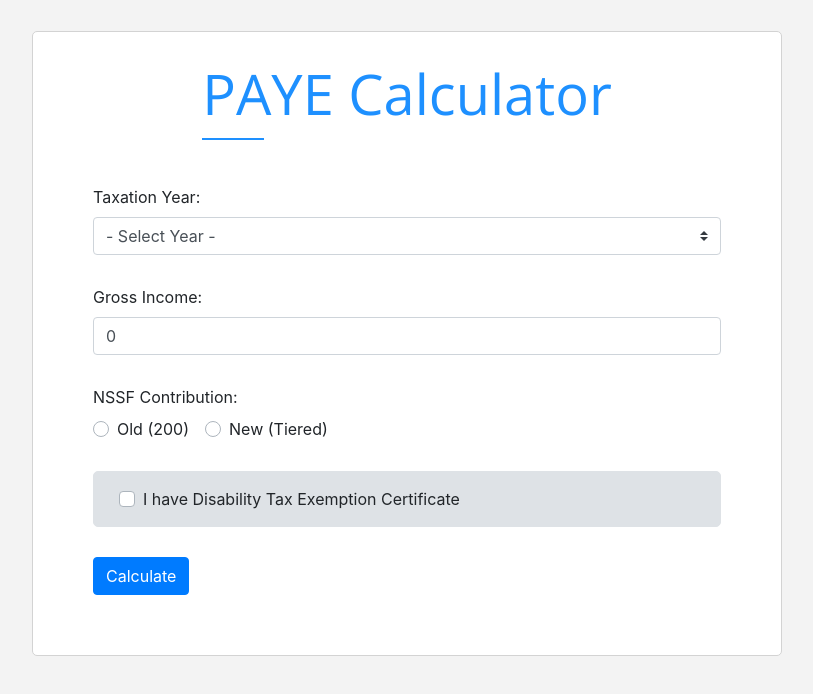
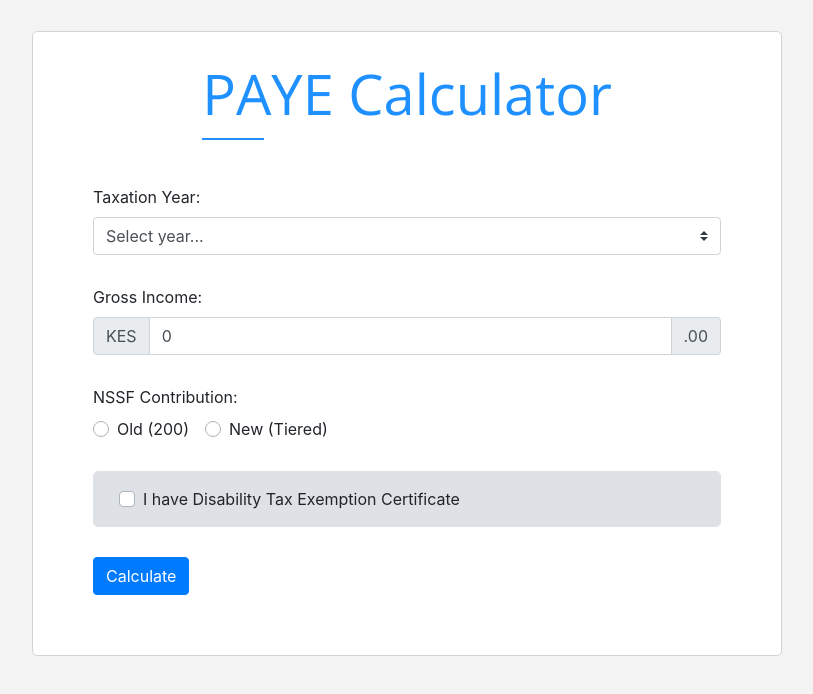
Before and after one commit to goamoth/payecalculator, a React (Create React App) app: page / in a window 1280 px wide. Shown: the top 694 px of the page, without its empty margins (233-1046 px from the left). Built offline with nearby package versions, Linux system fonts and the light colour scheme.

Commit message:
added styles to Form and Results

```diff
--- a/src/components/Form.js
+++ b/src/components/Form.js
@@ -11,14 +11,22 @@ class Form extends Component {
                   <div className="form-group">
                      <label htmlFor="year"> Taxation Year: </label>
                      <select name="year" id="year" className="custom-select" value={this.props.year} onChange={this.props.changeHandler} required>
-                        <option value="" selected> - Select Year - </option>
+                        <option value="" selected> Select year... </option>
                         <option value="2020"> 2020 </option>
                      </select>
                   </div>
 
                   <div className="form-group">
                      <label htmlFor="grossPay"> Gross Income: </label>
-                     <input type="number" className="form-control" id="grossPay" name="grossPay" placeholder="75000" value={this.props.grossPay} onChange={ this.props.changeHandler } required />
+                     <div className="input-group mb-3">
+                        <div className="input-group-prepend">
+                           <span className="input-group-text">KES</span>
+                        </div>
+                        <input type="number" className="form-control" id="grossPay" name="grossPay" placeholder="75000" value={this.props.grossPay} onChange={ this.props.changeHandler } required aria-label="Gross Income Input" />
+                        <div className="input-group-append">
+                           <span className="input-group-text">.00</span>
+                        </div>
+                     </div>
                   </div>
 
                   <div className="form-group">
--- a/src/components/Results.js
+++ b/src/components/Results.js
@@ -13,27 +13,27 @@ class Results extends Component {
                   <tbody>
                      <tr>
                         <td> Gross Income: </td>
-                        <td> { this.props.grossPay ? (this.props.grossPay).toLocaleString() : 0 } </td>
+                        <td> Kes { this.props.grossPay ? (this.props.grossPay).toLocaleString() : 0 } </td>
                      </tr>
                      <tr>
                         <td> NSSF Contribution: </td>
-                        <td> { this.props.nssf ? (this.props.nssf).toLocaleString() : 0 } </td>
+                        <td> Kes { this.props.nssf ? (this.props.nssf).toLocaleString() : 0 } </td>
                      </tr>
                      <tr>
                         <td> Total Deduction: </td>
-                        <td> { this.props.totalDeductions ? (this.props.totalDeductions).toLocaleString() : 0 } </td>
+                        <td> Kes { this.props.totalDeductions ? (this.props.totalDeductions).toLocaleString() : 0 } </td>
                      </tr>
                      <tr>
                         <td> Taxable Income: </td>
-                        <td> { this.props.taxablePay ? (this.props.taxablePay).toLocaleString() : 0 } </td>
+                        <td> Kes { this.props.taxablePay ? (this.props.taxablePay).toLocaleString() : 0 } </td>
                      </tr>
                      <tr>
                         <td> Personal Relief: </td>
-                        <td> { this.props.relief ? (this.props.relief).toLocaleString() : 0 } </td>
+                        <td> Kes { this.props.relief ? (this.props.relief).toLocaleString() : 0 } </td>
                      </tr>
-                     <tr>
+                     <tr className="paye-results">
                         <td> PAYE: </td>
-                        <td> { this.props.paye ? (this.props.paye).toLocaleString() : 0 } </td>
+                        <td> Kes { this.props.paye ? (this.props.paye).toLocaleString() : 0 } </td>
                      </tr>
                   </tbody>
                </table>
--- a/src/scss/Results.scss
+++ b/src/scss/Results.scss
@@ -8,3 +8,11 @@
   margin-top: 30px;
   margin-bottom: 45px;
 }
+
+.table tr td:last-child {
+  text-align: right;
+}
+
+.paye-results {
+  font-weight: bold;
+}
```
Also changed, not shown: 1 other file (tests, documents, lock files or other folders).
